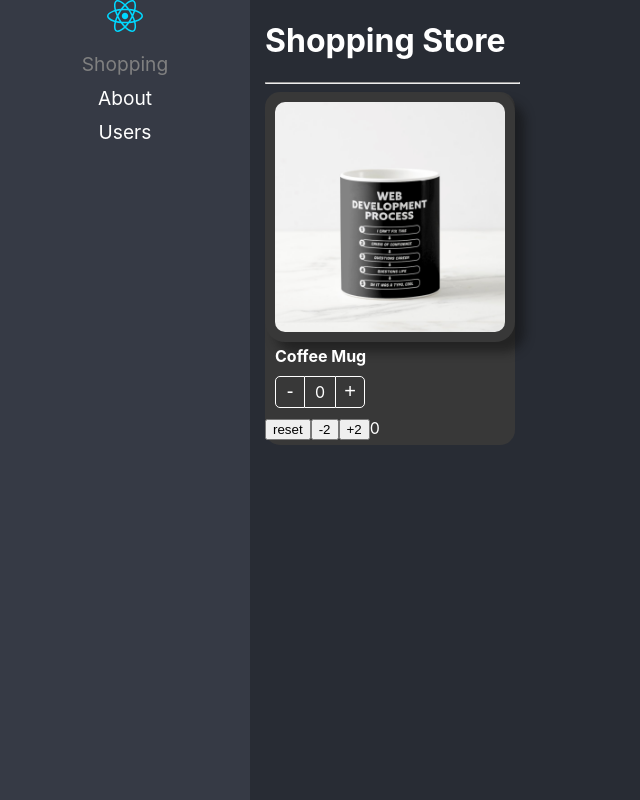
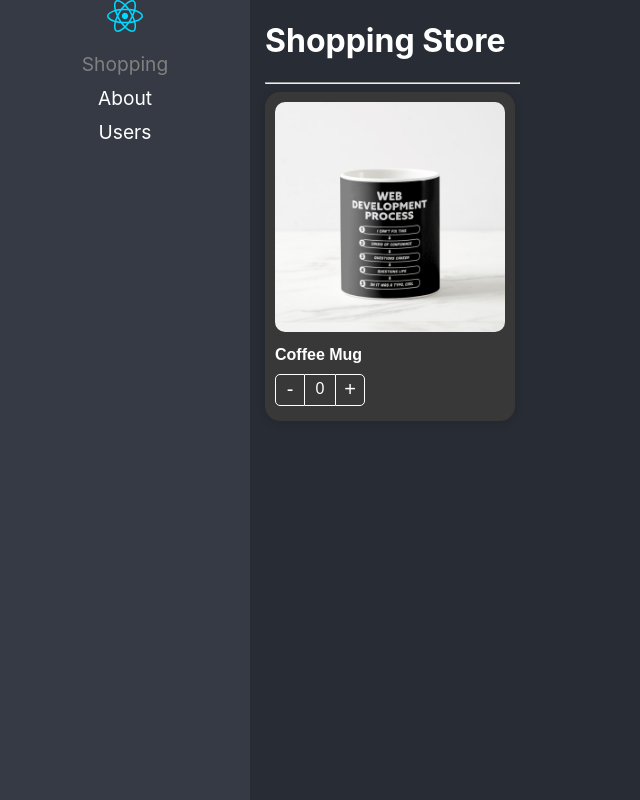
Before and after one commit to GerardCod/react-advanced, a React (Vite) app: page / in a window 1280 px wide. Shown: the whole page, without its empty margins (0-640 px from the left). Built offline with nearby package versions, Linux system fonts and the light colour scheme.

Commit message:
Refining components for deploy

```diff
--- a/src/components-patterns/pages/ShoppingPage.tsx
+++ b/src/components-patterns/pages/ShoppingPage.tsx
@@ -15,21 +15,15 @@ export const ShoppingPage = () => {
           product={product}
           initialValues={{
             count: 4,
-            maxCount: 10
+            maxCount: 15,
           }}
           className='bg-dark text-white'>
             {
               ({ reset, increaseBy, count, isMaxCountReached }) => (
                 <>
-                  <ProductImage img={product.img} className='custom-image' style={{boxShadow: '10px 10px 10px rgba(15, 15, 15, .5)'}} />
+                  <ProductImage img={product.img} className='custom-image' />
                   <ProductTitle className='text-bold' />
                   <ProductButtons className='custom-buttons' />
-                  <button onClick={reset}>reset</button>
-                  <button onClick={() => increaseBy(-2)}>-2</button>
-                  {
-                    !isMaxCountReached && <button onClick={() => increaseBy(2)}>+2</button>
-                  }
-                  <span>{count}</span>
                 </>
               )
             }
--- a/src/components-patterns/styles/styles.module.css
+++ b/src/components-patterns/styles/styles.module.css
@@ -1,8 +1,12 @@
+
+
 .productCard {
-  background-color: white;
+    background-color: #1E2025;
     border-radius: 15px;
-  color: black;
+    box-shadow: 0px 2px 10px rgba(0,0,0,0.15);
+    color: white;
     padding-bottom: 5px;
+    font-family: Arial, Helvetica, sans-serif;
     width: 250px;
     margin-right: 5px;
     margin-top: 5px;
@@ -26,8 +30,9 @@
 .buttonMinus {
     cursor: pointer;
     background-color: transparent;
-  border: 1px solid black;
+    border: 1px solid white;
     border-radius: 5px 0px 0px 5px;
+    color: white;
     font-size: 20px;
     width: 30px;
 }
@@ -37,8 +42,9 @@
 }
 
 .countLabel {
-  border-bottom: 1px solid black;
-  border-top: 1px solid black;
+    border-bottom: 1px solid white;
+    border-top: 1px solid white;
+    color: white;
     font-size: 16px;
     height: 25px;
     padding-top: 5px;
@@ -49,8 +55,9 @@
 .buttonAdd {
     cursor: pointer;
     background-color: transparent;
-  border: 1px solid black;
+    border: 1px solid white;
     border-radius: 0px 5px 5px 0px;
+    color: white;
     font-size: 20px;
     width: 30px;
 }
@@ -59,13 +66,9 @@
     background-color: rgba(0, 0, 0, 0.1);
 }
 
+
 .disabled {
-  border-color: gray !important;
+    border-color: grey !important;
     border-left: 1px solid white !important;
-  color: gray !important;
+    color: grey !important;
 }
-
-.disabled:hover {
-  background-color: transparent;
-  cursor: default;
-}
```
Lines whose indentation alone changed are shown as unchanged.
